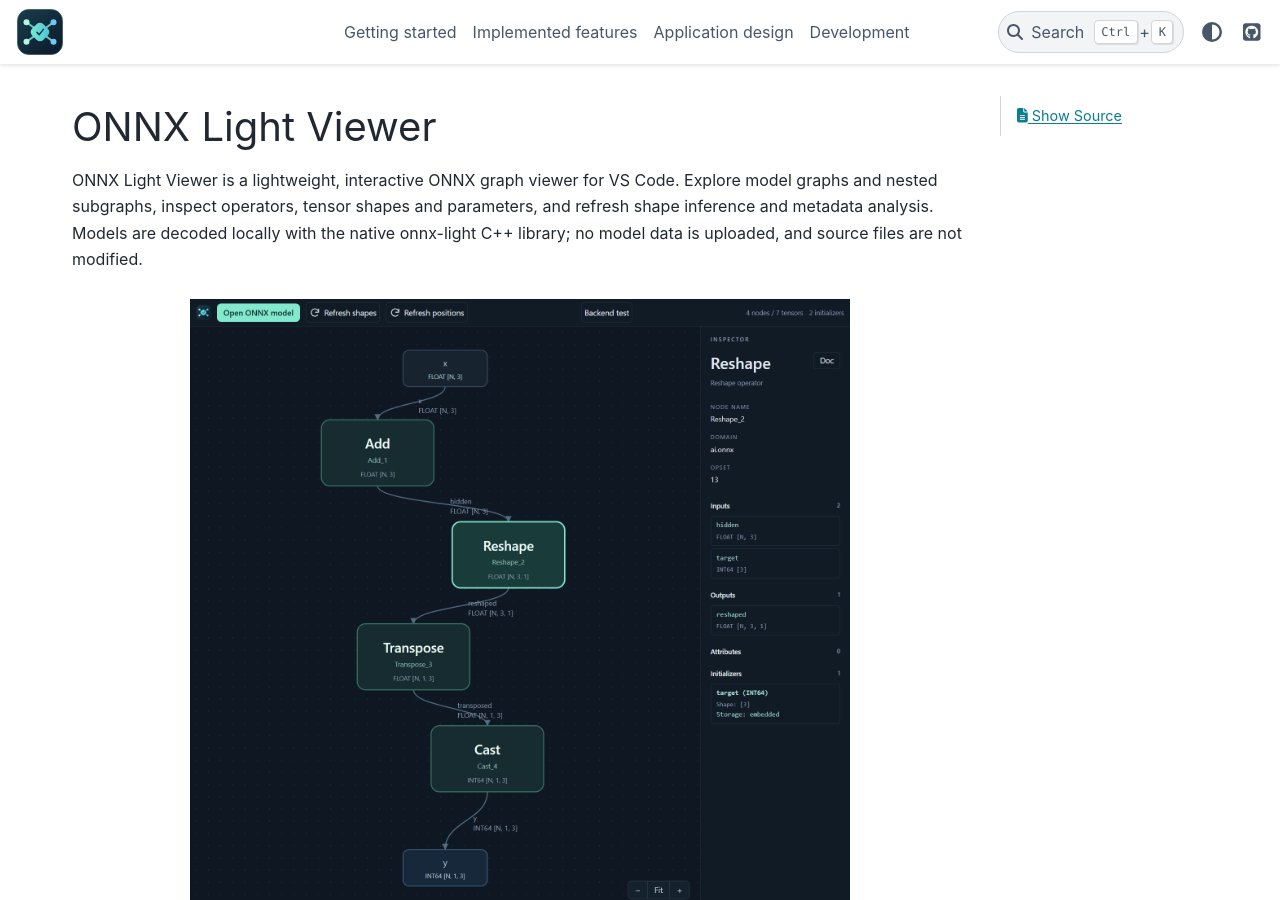
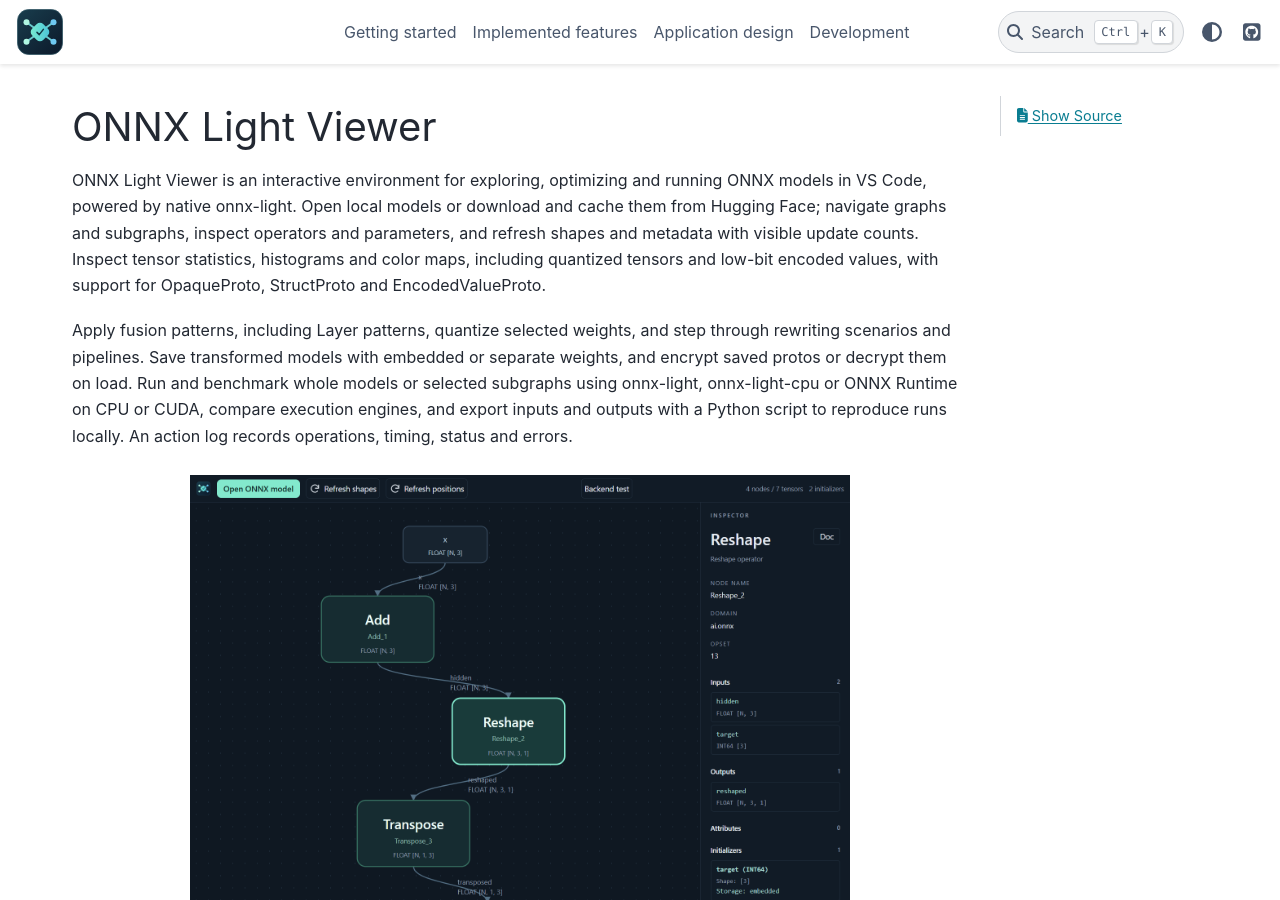
Before and after one commit to xadupre/onnx-light-viewer, a Sphinx documentation site: the page built from docs/index.rst, in a window 1280 px wide and 900 px high. Built offline with Sphinx 7.4.7 and the PyData theme 0.15.4, drawn with Linux system fonts in a browser that asks for light colours.

Commit message:
docs: summarize open-issue capabilities as implemented
Co-authored-by: xadupre <22452781+xadupre@users.noreply.github.com>

```diff
--- a/docs/index.rst
+++ b/docs/index.rst
@@ -1,11 +1,21 @@
 ONNX Light Viewer
 =================
 
-ONNX Light Viewer is a lightweight, interactive ONNX graph viewer for VS Code.
-Explore model graphs and nested subgraphs, inspect operators, tensor shapes and
-parameters, and refresh shape inference and metadata analysis. Models are decoded
-locally with the native onnx-light C++ library; no model data is uploaded, and
-source files are not modified.
+ONNX Light Viewer is an interactive environment for exploring, optimizing and
+running ONNX models in VS Code, powered by native onnx-light. Open local models
+or download and cache them from Hugging Face; navigate graphs and subgraphs,
+inspect operators and parameters, and refresh shapes and metadata with visible
+update counts. Inspect tensor statistics, histograms and color maps, including
+quantized tensors and low-bit encoded values, with support for OpaqueProto,
+StructProto and EncodedValueProto.
+
+Apply fusion patterns, including Layer patterns, quantize selected weights, and
+step through rewriting scenarios and pipelines. Save transformed models with
+embedded or separate weights, and encrypt saved protos or decrypt them on load.
+Run and benchmark whole models or selected subgraphs using onnx-light,
+onnx-light-cpu or ONNX Runtime on CPU or CUDA, compare execution engines, and
+export inputs and outputs with a Python script to reproduce runs locally.
+An action log records operations, timing, status and errors.
 
 .. figure:: _static/viewer-snapshot.png
    :alt: ONNX Light Viewer showing a graph with symbolic tensor shapes and the Reshape node's parameters.
```
Also changed, not shown: README.md (+15 -5 lines).
